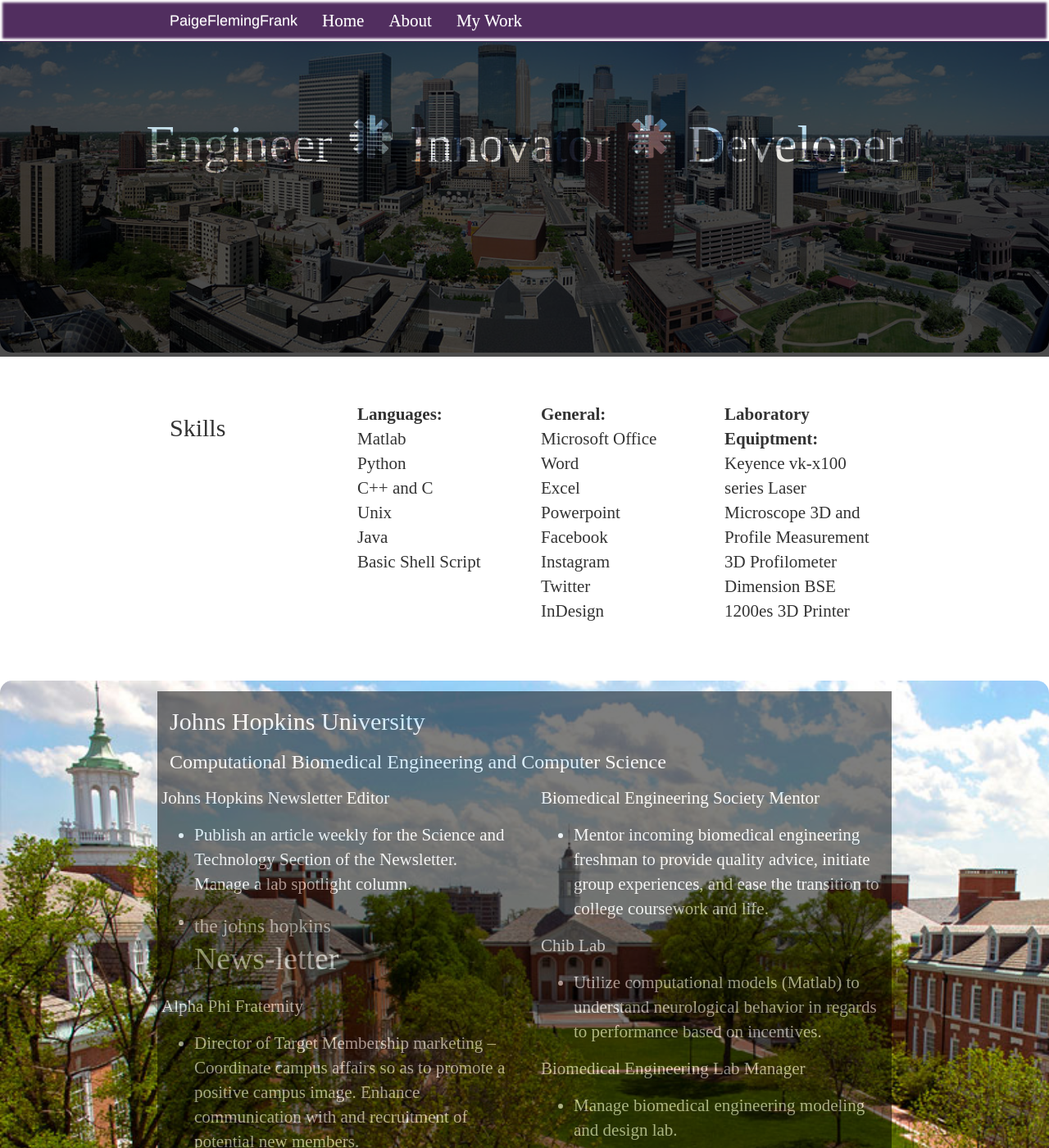
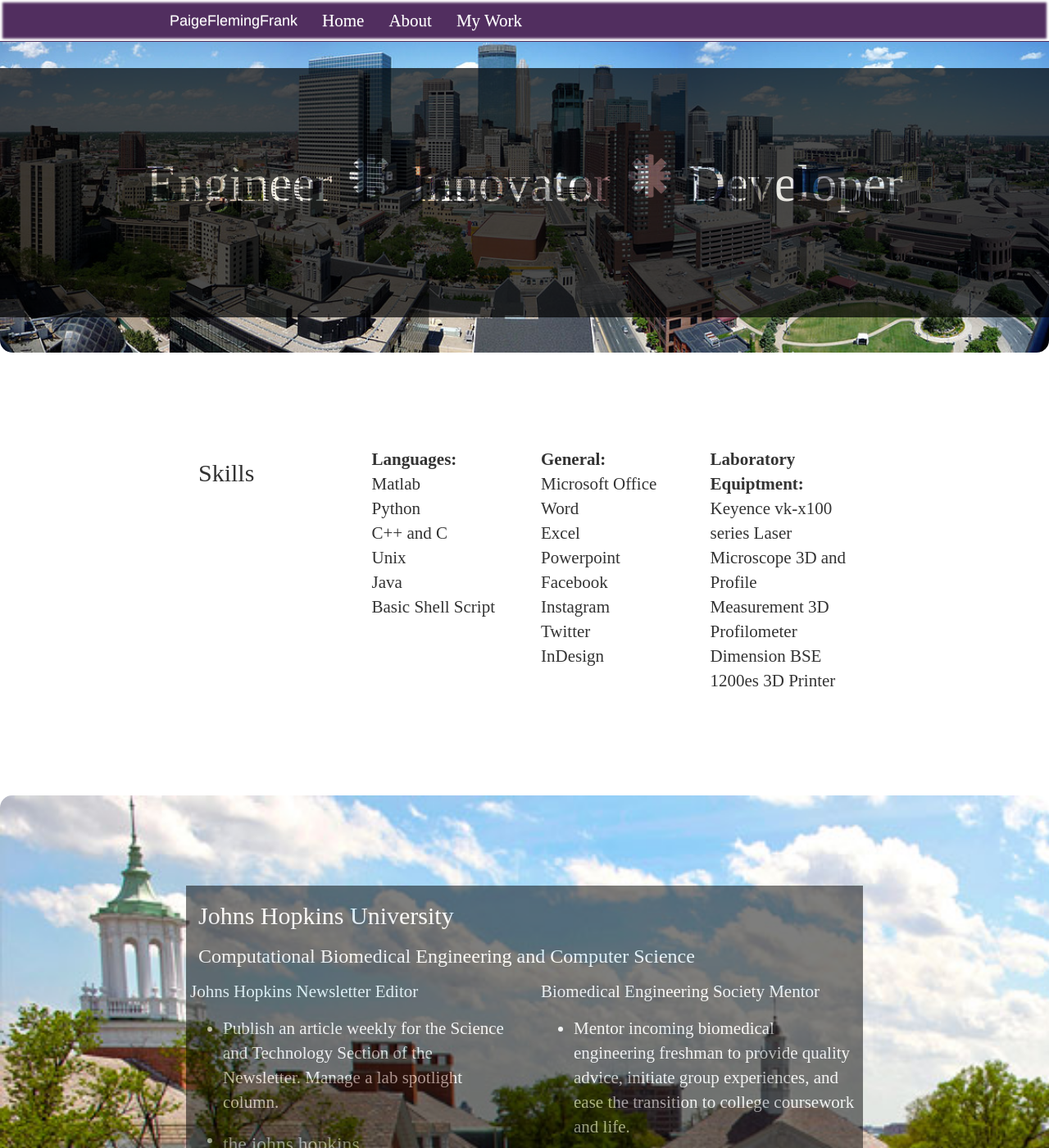
Before and after one commit to pfrank7/pfrank7.github.io, a Jekyll site: the page built from CV.html, in a window 1280 px wide and 1400 px high. Shown: the whole window at 82% size. Built offline with Jekyll 4.4.1, drawn with Linux system fonts in a browser that asks for light colours; nearby versions of some CDN libraries.

Commit message:
Update CV.html

```diff
--- a/CV.html
+++ b/CV.html
@@ -11,9 +11,7 @@ title: Paige Frank
 	background-size:cover;
 	background-repeat:no-repeat;
 	opacity:1;
-	height:400px;
 	border-radius: 15px;
-	padding:0px;
 	margin:0px;
 	font-family:'Times New Roman', Calibra, serif;
 }
@@ -47,15 +45,15 @@ title: Paige Frank
 	}
 #hop {
 	background-image: url("JHU.jpg");
-	height:700px;
 	background-size:cover;
+	padding:50px;
 	}
 </style>
 <div>
-	<div class = "jumbotron">
+	<div class = "jumbotron" style = "height:400px;">
 		<h1> Engineer <span class="glyphicon glyphicon-asterisk"></span> Innovator <span class="glyphicon glyphicon-asterisk"></span> Developer </h1>
 	</div>
-	<div class = "jumbotron" style = "background-color:white;background-image:none;">
+	<div class = "jumbotron" style = "background-color:white;background-image:none; padding:50px;">
 		<div class = "container" id = "margin">
 			<div class = "row">
 				<div class = "col-sm-3">
```
